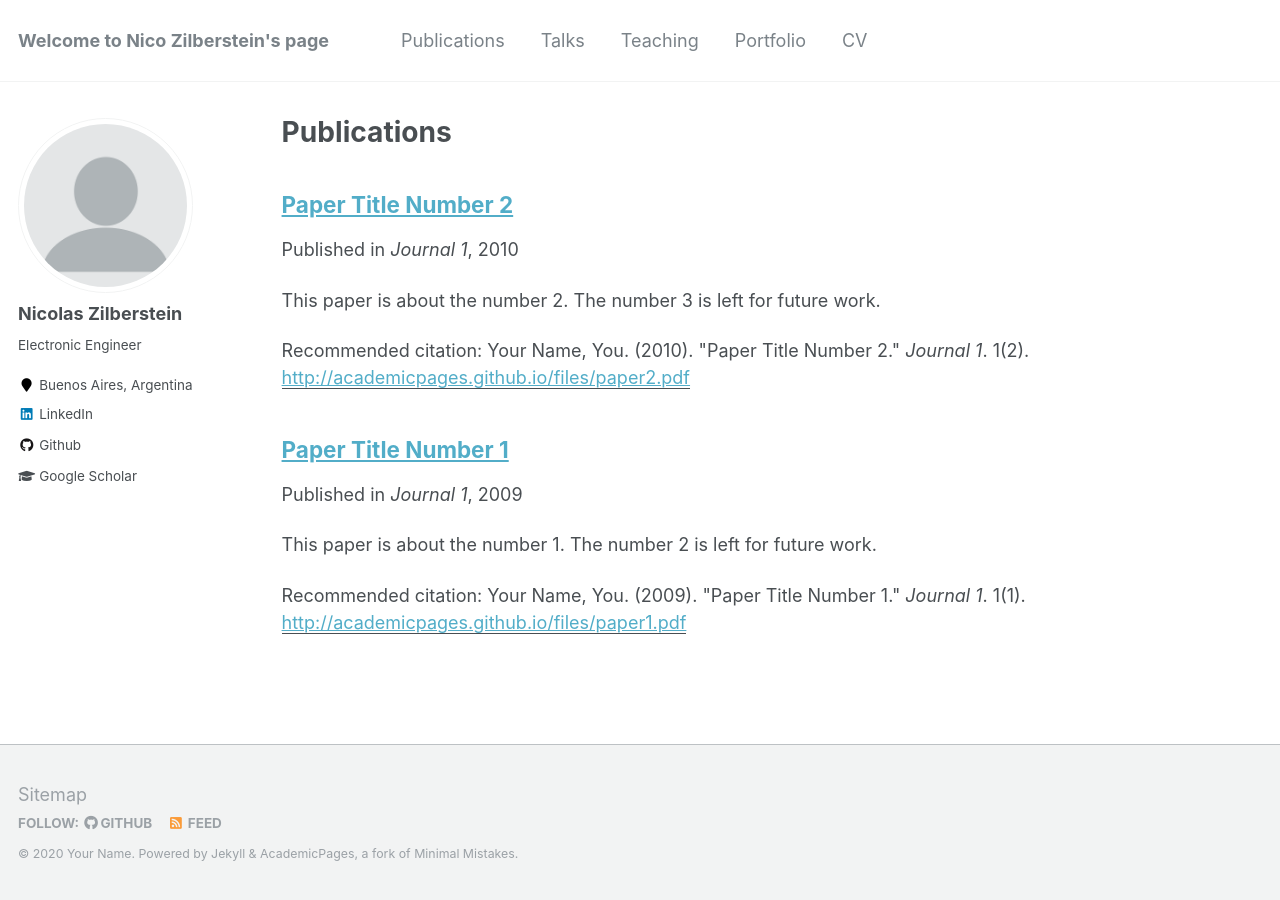
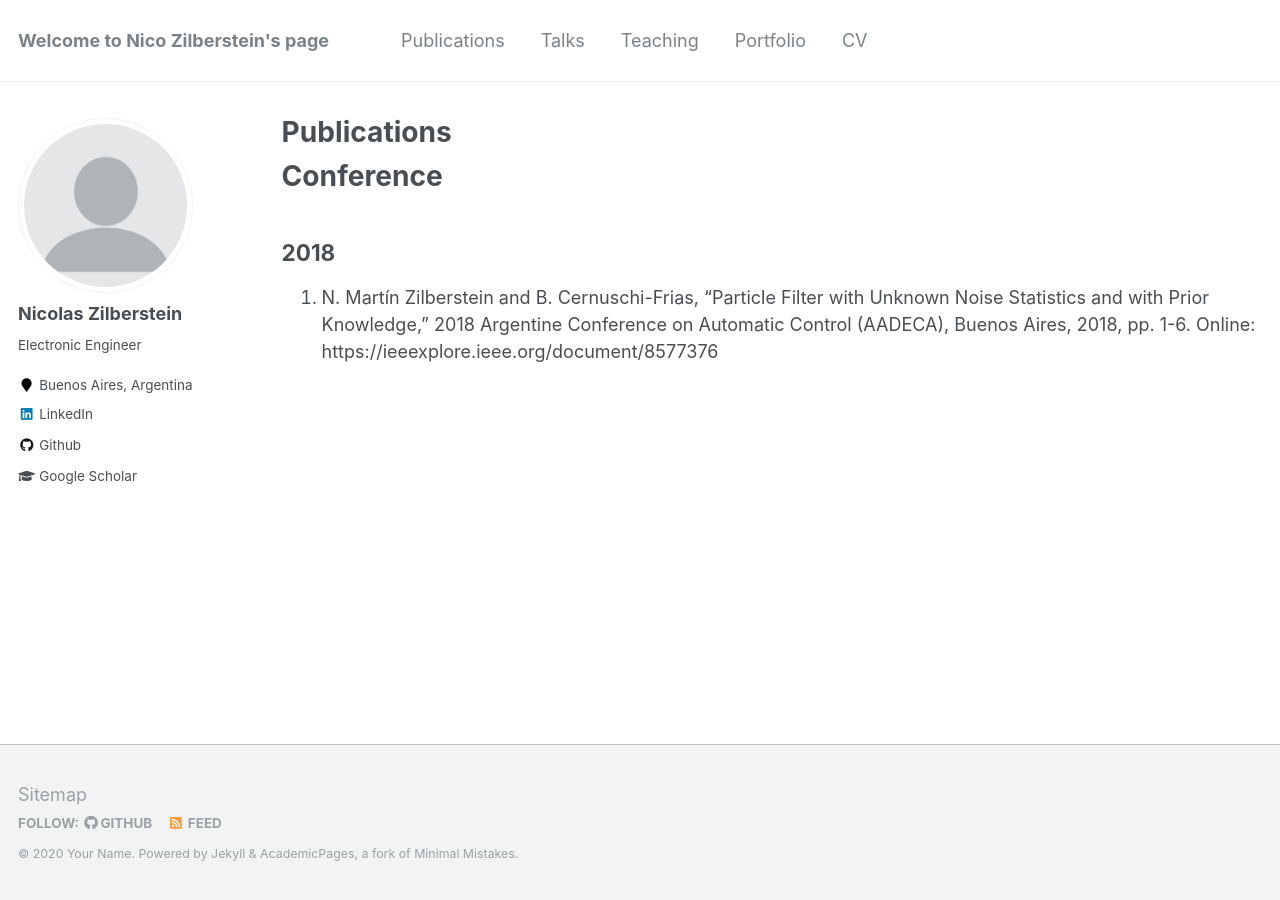
Before and after one commit to nzilberstein/nzilberstein.github.io, a Jekyll site: the page built from _pages/publications.md, in a window 1280 px wide. Built offline with Jekyll 4.4.1, drawn with Linux system fonts in a browser that asks for light colours; a file with an impossible date is left out.

Commit message:
Update publications.md
publicatinos3.md

```diff
--- a/_pages/publications.md
+++ b/_pages/publications.md
@@ -5,12 +5,19 @@ permalink: /publications/
 author_profile: true
 ---
 
-{% if author.googlescholar %}
+Conference
+=============
+
+
+2018
+-------
+1. N. Martín Zilberstein and B. Cernuschi-Frias, "Particle Filter with Unknown Noise Statistics and with Prior Knowledge," 2018 Argentine Conference on Automatic Control (AADECA), Buenos Aires, 2018, pp. 1-6. Online: https://ieeexplore.ieee.org/document/8577376
+<!--- {% if author.googlescholar %}
   You can also find my articles on <u><a href="{{author.googlescholar}}">my Google Scholar profile</a>.</u>
-{% endif %}
+{% endif %}--->
 
-{% include base_path %}
+<!--- {% include base_path %}--->
 
-{% for post in site.publications reversed %}
+<!--- {% for post in site.publications reversed %}
   {% include archive-single.html %}
-{% endfor %}
+{% endfor %}---->
```
